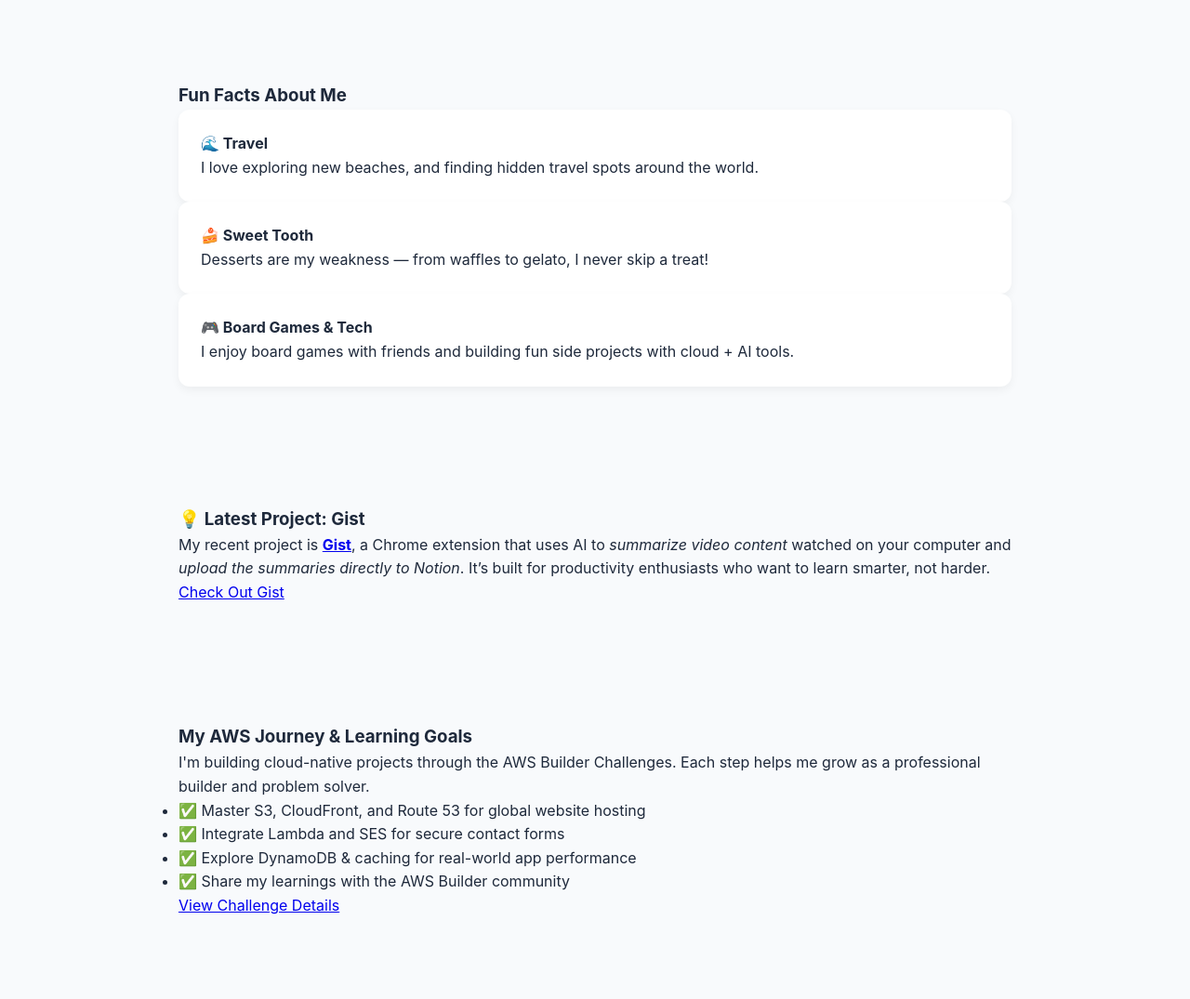
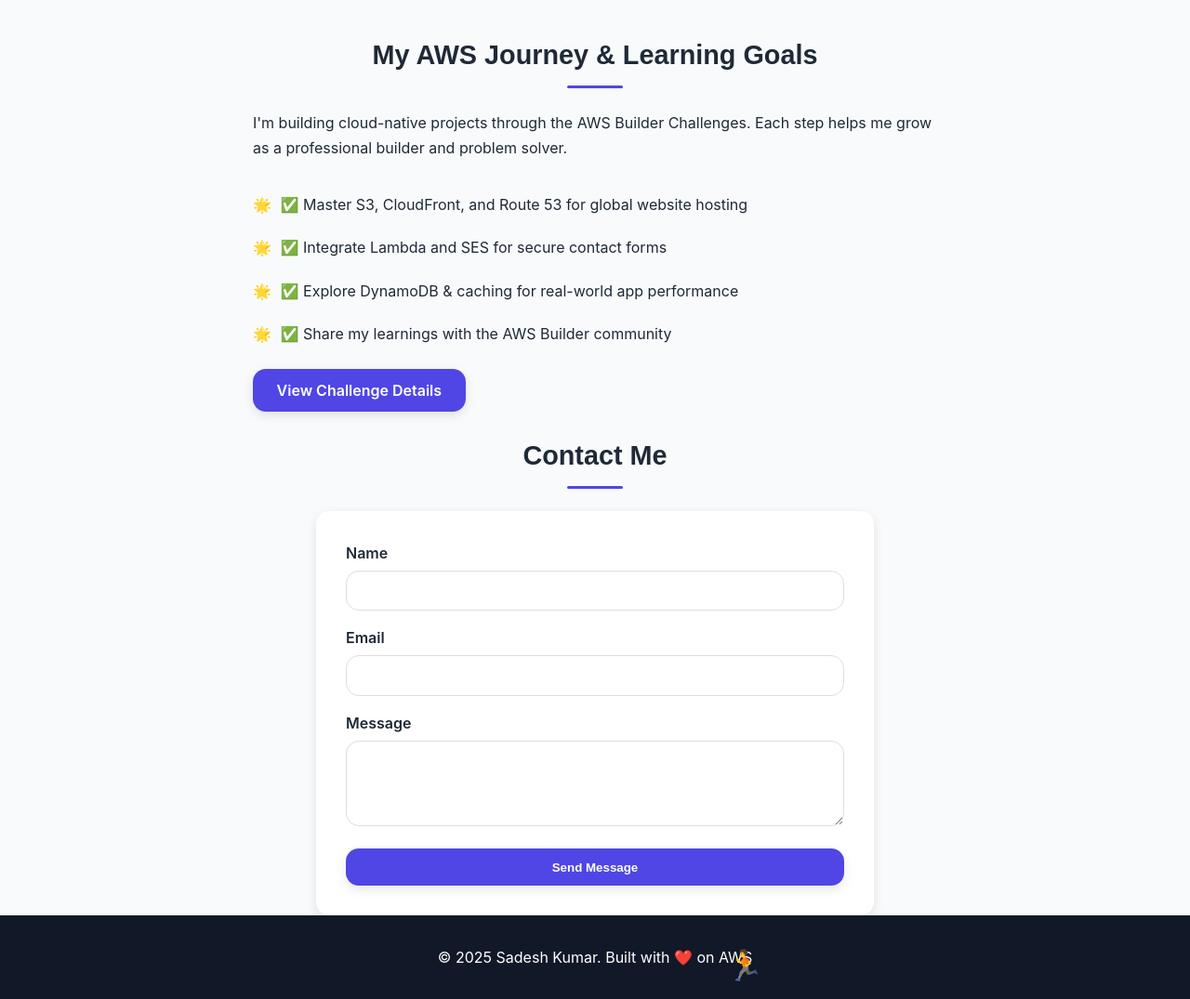
Before and after one commit to sadesh123/my-builder-challenge-website, a plain HTML site: page index.html in a window 1280 px wide. Shown: the part 1097-2172 px from the top of the page at 93% size. Drawn offline with Linux system fonts and the light colour scheme; a script that the page names is missing.

Commit message:
Update styles.css

```diff
--- a/styles.css
+++ b/styles.css
@@ -1,255 +1,257 @@
-/* ==============================
-   Global Reset & Variables
-================================= */
+/* ============================
+   Global Styles & Variables
+============================ */
+:root {
+  --primary: #4f46e5;    /* Indigo */
+  --secondary: #06b6d4;  /* Cyan */
+  --bg: #f9fafb;         /* Light background */
+  --text: #1f2937;       /* Slate gray */
+  --muted: #6b7280;      /* Muted gray */
+  --radius: 14px;
+  --transition: all 0.3s ease;
+  --shadow: 0 4px 12px rgba(0, 0, 0, 0.1);
+  --font-main: "Inter", sans-serif;
+  --font-heading: "Poppins", sans-serif;
+}
+
 * {
   margin: 0;
   padding: 0;
   box-sizing: border-box;
 }
 
-:root {
-  --primary: #4f46e5;   /* Indigo */
-  --secondary: #22d3ee; /* Cyan */
-  --accent: #facc15;    /* Yellow */
-  --dark: #0f172a;      /* Dark Navy */
-  --light: #f8fafc;     /* Light Background */
-  --text: #1e293b;      /* Slate */
-  --muted: #64748b;     /* Gray */
-  --radius: 12px;
-  --font-main: "Inter", sans-serif;
-  --font-heading: "Poppins", sans-serif;
+body {
+  font-family: var(--font-main);
+  background: var(--bg);
+  color: var(--text);
+  line-height: 1.7;
 }
 
-body {
-  font-family: var(--font-main);
-  background: var(--light);
-  color: var(--text);
-  line-height: 1.6;
-  scroll-behavior: smooth;
+/* ============================
+   Hero
+============================ */
+.hero {
+  text-align: center;
+  padding: 4rem 2rem;
+  background: linear-gradient(135deg, var(--primary), var(--secondary));
+  color: white;
+  border-bottom-left-radius: 40px;
+  border-bottom-right-radius: 40px;
+  animation: fadeIn 1.2s ease;
 }
 
-/* ==============================
-   Header
-================================= */
-header {
-  background: var(--dark);
-  color: white;
-  padding: 2rem;
-  text-align: center;
+.hero img.profile-photo {
+  width: 120px;
+  border-radius: 50%;
+  border: 4px solid white;
+  margin-bottom: 1rem;
+  animation: float 3s ease-in-out infinite;
 }
 
-header h1 {
+.hero h1 {
+  font-size: 2.5rem;
   font-family: var(--font-heading);
-  font-size: 2.5rem;
-  margin-bottom: 0.5rem;
+  margin-bottom: 0.3rem;
 }
 
-header p {
-  font-size: 1.1rem;
-  color: var(--secondary);
+.hero .tagline {
+  font-size: 1.2rem;
+  margin-bottom: 1rem;
 }
 
-/* ==============================
-   Navigation
-================================= */
-nav {
-  display: flex;
-  justify-content: center;
+.aws-link {
+  display: inline-block;
   background: white;
-  padding: 1rem;
-  box-shadow: 0 2px 8px rgba(0,0,0,0.05);
-  position: sticky;
-  top: 0;
-  z-index: 100;
+  color: var(--primary);
+  text-decoration: none;
+  padding: 0.6rem 1.2rem;
+  border-radius: var(--radius);
+  font-weight: 600;
+  box-shadow: var(--shadow);
+  transition: var(--transition);
+}
+.aws-link:hover {
+  background: var(--secondary);
+  color: white;
 }
 
-nav a {
-  color: var(--dark);
-  text-decoration: none;
-  margin: 0 1.2rem;
-  font-weight: 500;
-  transition: color 0.3s;
-}
-
-nav a:hover {
-  color: var(--primary);
-}
-
-/* ==============================
-   Section Layout
-================================= */
-section {
-  padding: 4rem 2rem;
-  max-width: 960px;
-  margin: 0 auto;
-}
-
-section h2 {
+/* ============================
+   Section Headings
+============================ */
+section h3 {
+  font-size: 1.8rem;
   font-family: var(--font-heading);
-  font-size: 2rem;
+  text-align: center;
   margin-bottom: 1.5rem;
-  text-align: center;
   position: relative;
 }
-
-section h2::after {
+section h3::after {
   content: "";
   width: 60px;
-  height: 4px;
+  height: 3px;
   background: var(--primary);
   display: block;
   margin: 0.5rem auto 0;
   border-radius: 4px;
 }
 
-/* ==============================
-   About Section
-================================= */
-.about {
-  text-align: center;
-}
-
-.about p {
-  font-size: 1.1rem;
-  color: var(--muted);
-  max-width: 700px;
-  margin: 1rem auto;
-}
-
-/* ==============================
+/* ============================
    Fun Facts
-================================= */
-.facts {
+============================ */
+.facts-grid {
   display: grid;
-  grid-template-columns: repeat(auto-fit, minmax(250px, 1fr));
   gap: 1.5rem;
-  margin-top: 2rem;
+  grid-template-columns: repeat(auto-fit, minmax(220px, 1fr));
+  padding: 1rem;
 }
 
 .fact-card {
   background: white;
   padding: 1.5rem;
   border-radius: var(--radius);
-  box-shadow: 0 4px 10px rgba(0,0,0,0.05);
-  transition: transform 0.3s, box-shadow 0.3s;
+  box-shadow: var(--shadow);
+  transition: var(--transition);
+}
+.fact-card:hover {
+  transform: translateY(-6px);
+}
+.fact-card h4 {
+  color: var(--primary);
+  margin-bottom: 0.5rem;
 }
 
-.fact-card:hover {
-  transform: translateY(-6px);
-  box-shadow: 0 8px 16px rgba(0,0,0,0.1);
+/* ============================
+   Project Highlight
+============================ */
+.project-highlight {
+  text-align: center;
+  background: white;
+  margin: 3rem auto;
+  padding: 2rem;
+  border-radius: var(--radius);
+  box-shadow: var(--shadow);
+  max-width: 800px;
+  animation: fadeUp 1s ease;
 }
 
-.fact-card h3 {
-  font-size: 1.2rem;
-  margin-bottom: 0.5rem;
-  color: var(--primary);
+.project-highlight p {
+  margin-bottom: 1.5rem;
+  color: var(--muted);
+  font-size: 1.05rem;
 }
 
-/* ==============================
-   Project Showcase (Gist)
-================================= */
-.project {
-  margin-top: 3rem;
+.project-highlight a {
+  display: inline-block;
 }
 
-.project-card {
+.cta-button {
+  background: var(--primary);
+  color: white;
+  padding: 0.8rem 1.6rem;
+  border-radius: var(--radius);
+  text-decoration: none;
+  font-weight: 600;
+  transition: var(--transition);
+  box-shadow: var(--shadow);
+}
+.cta-button:hover {
+  background: var(--secondary);
+}
+
+/* ============================
+   Learning Goals
+============================ */
+.aws-journey {
+  padding: 2rem;
+  max-width: 800px;
+  margin: 0 auto;
+}
+.goals-list {
+  list-style: none;
+  margin: 1.5rem 0;
+  padding-left: 0;
+}
+.goals-list li {
+  padding: 0.6rem 0;
+  font-size: 1rem;
+  display: flex;
+  align-items: center;
+}
+.goals-list li::before {
+  content: "🌟";
+  margin-right: 0.6rem;
+}
+
+/* ============================
+   Contact Form
+============================ */
+.contact form {
+  max-width: 600px;
+  margin: 0 auto;
   background: white;
   padding: 2rem;
   border-radius: var(--radius);
-  box-shadow: 0 4px 14px rgba(0,0,0,0.08);
-  transition: transform 0.3s, box-shadow 0.3s;
-  text-align: center;
-}
-
-.project-card:hover {
-  transform: translateY(-6px);
-  box-shadow: 0 8px 20px rgba(0,0,0,0.12);
-}
-
-.project-card h3 {
-  font-family: var(--font-heading);
-  font-size: 1.6rem;
-  margin-bottom: 1rem;
-  color: var(--dark);
-}
-
-.project-card p {
-  font-size: 1rem;
-  color: var(--muted);
-  margin-bottom: 1.5rem;
-}
-
-.project-card a {
-  display: inline-block;
-  background: var(--primary);
-  color: white;
-  text-decoration: none;
-  padding: 0.8rem 1.6rem;
-  border-radius: var(--radius);
-  font-weight: 500;
-  transition: background 0.3s;
-}
-
-.project-card a:hover {
-  background: var(--secondary);
-}
-
-/* ==============================
-   Contact Form
-================================= */
-form {
-  background: white;
-  padding: 2rem;
-  border-radius: var(--radius);
-  box-shadow: 0 4px 12px rgba(0,0,0,0.08);
-  max-width: 600px;
-  margin: 0 auto;
+  box-shadow: var(--shadow);
 }
 
 form label {
   display: block;
   font-weight: 600;
-  margin-bottom: 0.5rem;
+  margin-bottom: 0.3rem;
 }
-
 form input,
 form textarea {
   width: 100%;
-  padding: 0.9rem;
-  border: 1px solid #e2e8f0;
+  padding: 0.8rem;
   border-radius: var(--radius);
-  margin-bottom: 1.5rem;
+  border: 1px solid #ddd;
+  margin-bottom: 1rem;
   font-family: var(--font-main);
 }
-
 form button {
-  background: var(--primary);
-  color: white;
+  width: 100%;
   border: none;
-  padding: 0.9rem 1.8rem;
-  border-radius: var(--radius);
-  font-weight: 600;
   cursor: pointer;
-  transition: background 0.3s;
 }
 
-form button:hover {
-  background: var(--secondary);
+/* ============================
+   Footer + Stickman
+============================ */
+footer {
+  background: var(--dark);
+  background: #111827;
+  color: white;
+  padding: 2rem;
+  text-align: center;
+  position: relative;
+  overflow: hidden;
 }
 
-/* ==============================
-   Footer
-================================= */
-footer {
-  background: var(--dark);
-  color: white;
-  text-align: center;
-  padding: 1.5rem;
-  margin-top: 4rem;
-  font-size: 0.9rem;
+footer::before {
+  content: "🏃";
+  position: absolute;
+  left: -50px;
+  bottom: 10px;
+  font-size: 2rem;
+  animation: runAcross 8s linear infinite;
 }
 
-footer a {
-  color: var(--accent);
-  text-decoration: none;
+/* ============================
+   Animations
+============================ */
+@keyframes float {
+  0%, 100% { transform: translateY(0); }
+  50% { transform: translateY(-10px); }
 }
+@keyframes fadeIn {
+  from { opacity: 0; transform: translateY(-20px); }
+  to { opacity: 1; transform: translateY(0); }
+}
+@keyframes fadeUp {
+  from { opacity: 0; transform: translateY(40px); }
+  to { opacity: 1; transform: translateY(0); }
+}
+@keyframes runAcross {
+  0% { left: -50px; }
+  100% { left: 100%; }
+}
```
